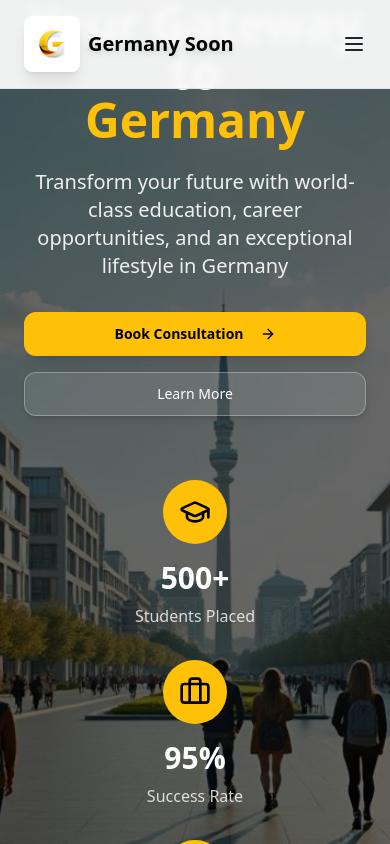
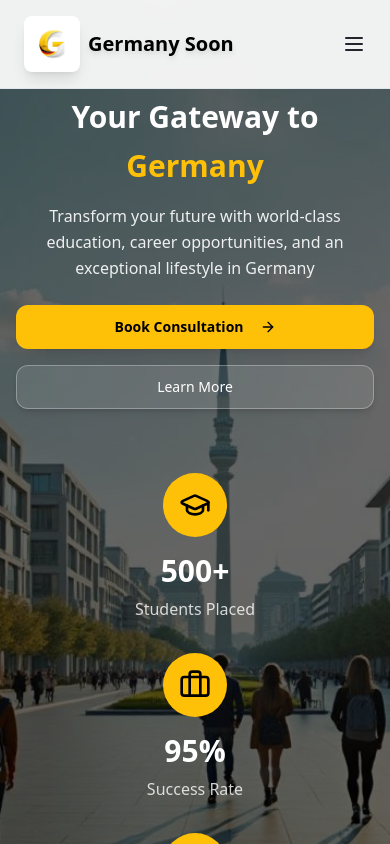
Before and after one commit to Piyush1803/germanySoon-frontend, a React (Vite) app: page / in a window 390 px wide. Shown: the top 844 px of the page. Built offline with nearby package versions, Linux system fonts and the light colour scheme.

Commit message:
Make homepage responsive for mobile devices

```diff
--- a/src/components/Hero.tsx
+++ b/src/components/Hero.tsx
@@ -17,17 +17,20 @@ const Hero = () => {
       </div>
 
       {/* Content */}
-      <div className="relative z-10 container mx-auto px-6 text-center text-white">
-        <div className="max-w-4xl mx-auto">
-          <h1 className="text-5xl md:text-7xl font-bold mb-6 animate-fade-in">
-            Your Gateway to{" "}
-            <span className="block text-[#FFC107]">Germany</span>
-          </h1>
+<div className="relative z-10 container mx-auto px-4 sm:px-6 lg:px-8 text-center text-white">
+  <div className="max-w-3xl mx-auto">
+    <h1 className="mt-24 sm:mt-8 md:mt-10 text-3xl sm:text-4xl md:text-5xl lg:text-7xl font-bold mb-4 sm:mb-6 animate-fade-in break-words leading-snug sm:leading-normal md:leading-relaxed">
+      Your Gateway to{" "}
+      <span className="block text-[#FFC107] mt-2">Germany</span>
+    </h1>
 
-          <p className="text-xl md:text-2xl mb-8 text-white/90 animate-fade-in">
-            Transform your future with world-class education, career opportunities,
-            and an exceptional lifestyle in Germany
-          </p>
+    <p className="text-base sm:text-lg md:text-xl lg:text-2xl mb-6 sm:mb-8 text-white/90 animate-fade-in leading-relaxed break-words">
+      Transform your future with world-class education, career opportunities,
+      and an exceptional lifestyle in Germany
+    </p>
+
+
+
 
           {/* Buttons */}
           <div className="flex flex-col sm:flex-row gap-4 justify-center mb-12 animate-fade-in">
```
Also changed, not shown: 1 other file (tests, documents, lock files or other folders).
